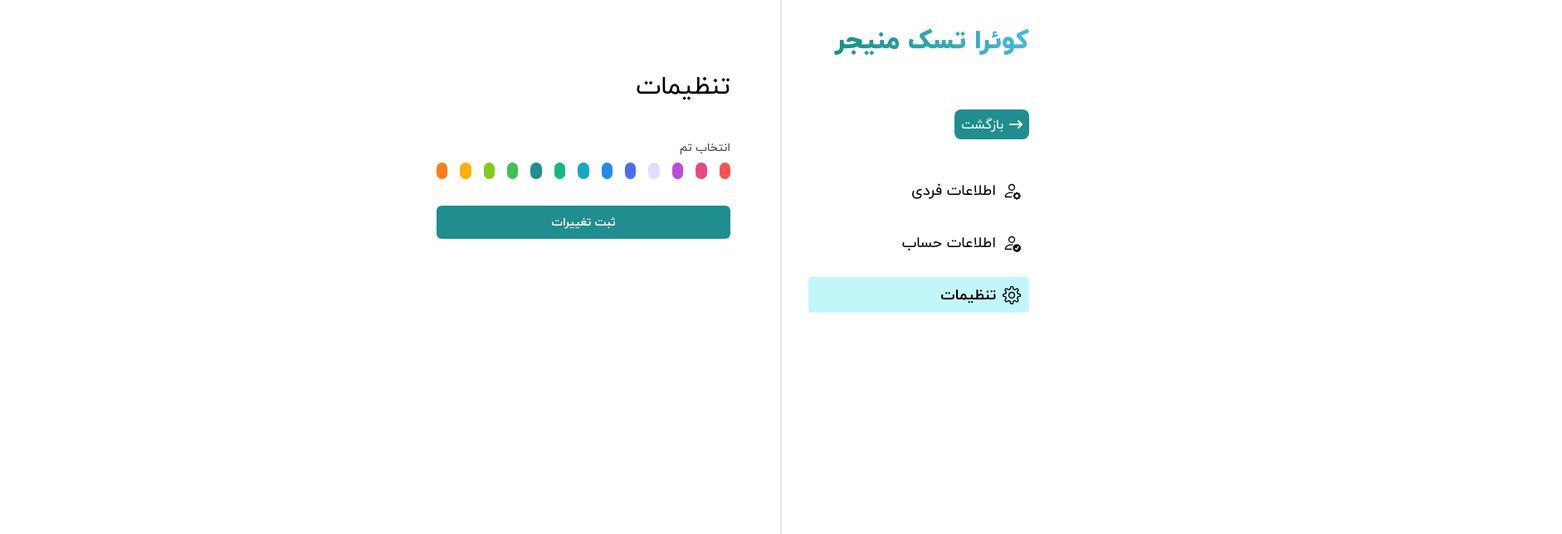
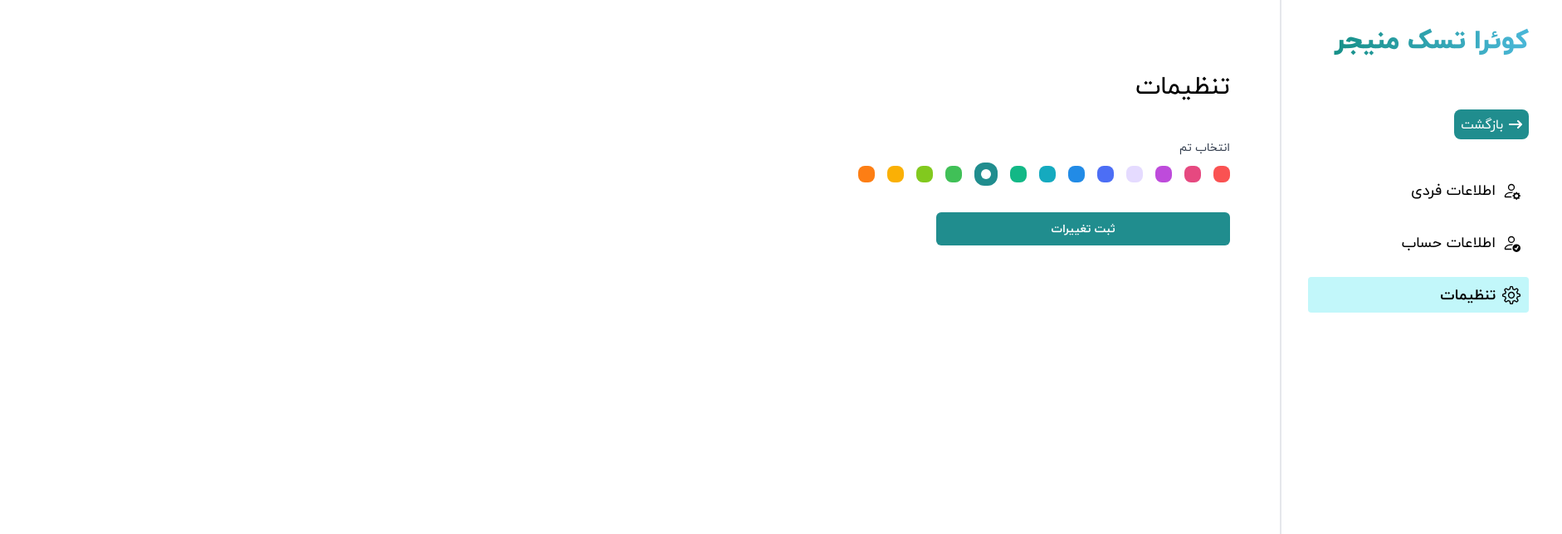
Before and after one commit to fall-Quera-front-end-bootcamp/Group-5, a React (Vite) app: page /profile in a window 1280 px wide. Both pictures are taken after a click on the element "تنظیمات". Shown: the top 644 px of the page at 83% size, 1882 px wide, since content can reach past the window. Built offline with nearby package versions, Linux system fonts and the light colour scheme.

Commit message:
color option styles

```diff
--- a/src/components/ColorOption/index.tsx
+++ b/src/components/ColorOption/index.tsx
@@ -2,10 +2,17 @@ import React from "react";
 
 interface Props {
   color: string;
+  selected?: boolean;
 }
 
-const ColorOption: React.FC<Props> = ({ color }) => {
-  return <div className={`rounded-lg w-[20px] h-[20px] ${color}`} />;
-};
-
+const ColorOption: React.FC<Props> = ({ color, selected }) =>
+  selected ? (
+    <div
+      className={`rounded-xl w-[28px] h-[28px] flex justify-center items-center ${color}`}
+    >
+      <div className="rounded-lg w-[12px] h-[12px] bg-white" />
+    </div>
+  ) : (
+    <div className={`rounded-lg w-[20px] h-[20px] ${color}`} />
+  );
 export default ColorOption;
--- a/src/pages/profile/index.tsx
+++ b/src/pages/profile/index.tsx
@@ -99,7 +99,7 @@ const Profile = () => {
   const {
     colors,
     theme: {
-      primary: { bgPrimary },
+      primary: { bgPrimary: themeBg },
     },
   } = useTheme();
 
@@ -222,10 +222,14 @@ const Profile = () => {
             <label className="block text-gray-700 text-body-s font-body mb-xs">
               انتخاب تم
             </label>
-            <div className="flex gap-[15px]">
-              {colors.map(({ primary: { bgPrimary } }, index) => (
-                <ColorOption color={bgPrimary} key={index} />
-              ))}
+            <div className="flex items-center gap-[15px] w-[1482px]">
+              {colors.map(({ primary: { bgPrimary } }, index) =>
+                bgPrimary !== themeBg ? (
+                  <ColorOption color={bgPrimary} key={index} />
+                ) : (
+                  <ColorOption color={bgPrimary} key={index} selected={true} />
+                )
+              )}
             </div>
             <MYButton myKey={button} label={label} />
           </form>
--- a/src/services/Theme.ts
+++ b/src/services/Theme.ts
@@ -91,10 +91,6 @@ const useTheme = () => {
       bgPrimary: "bg-brand-primary",
       textPrimary: "text-brand-primary",
     },
-    secondary: {
-      bgSecondary: "bg-brand-secondary",
-      textSecondary: "text-brand-secondary",
-    },
   });
 
   return { colors, theme, setTheme };
```
